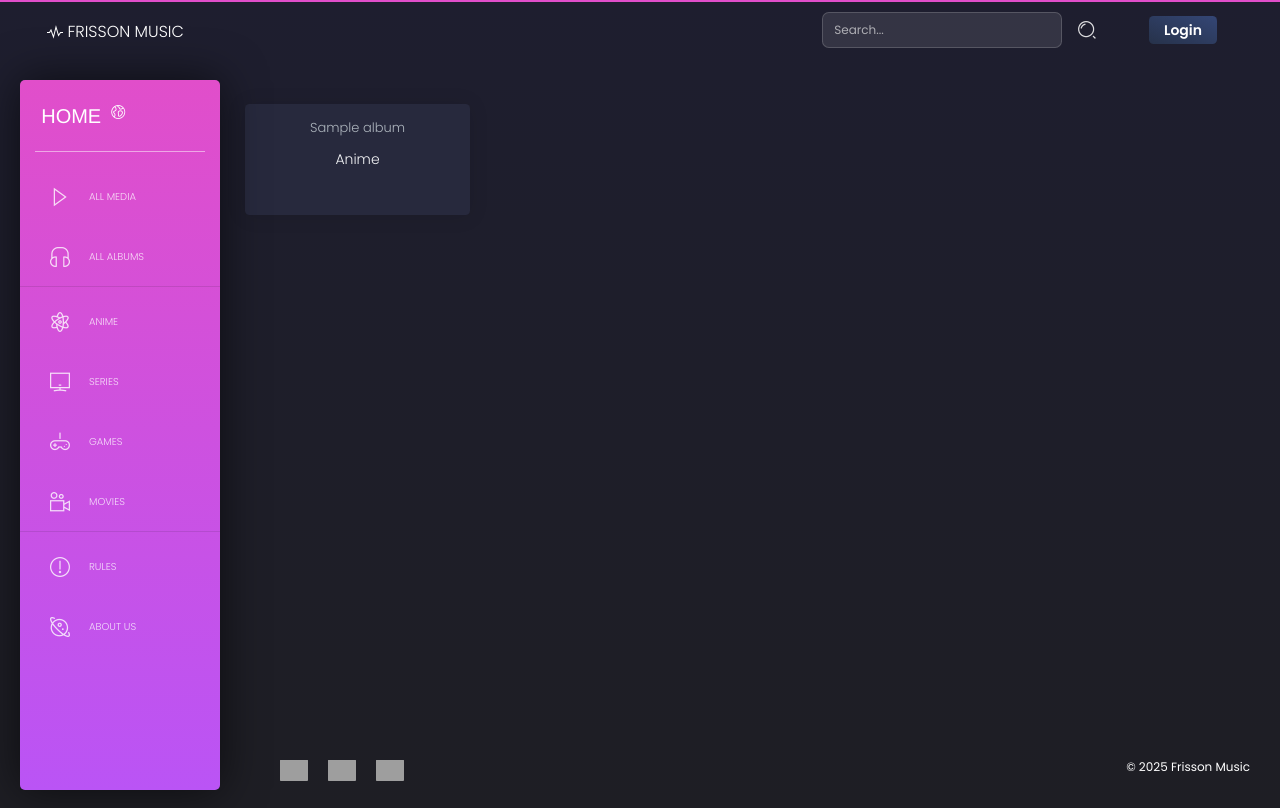
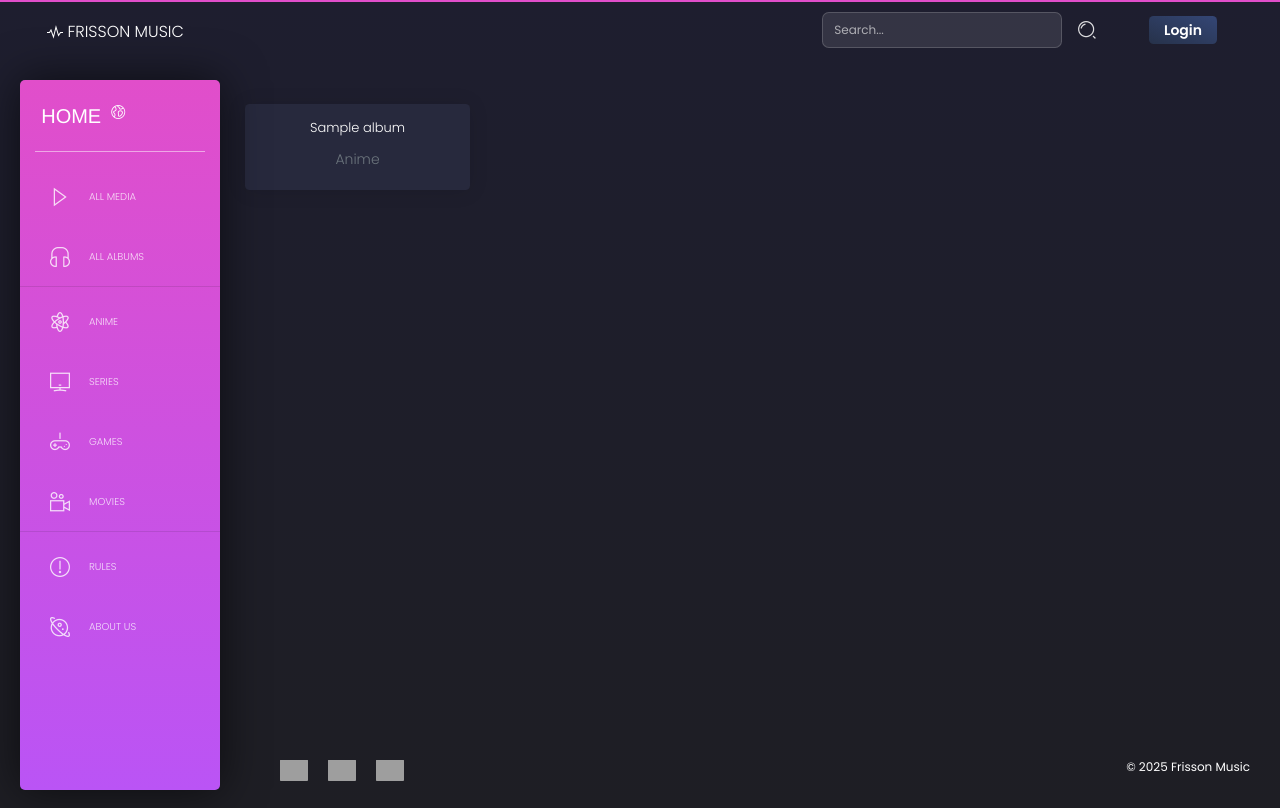
Before and after one commit to Iventyk/frisson-music, a Django app: page /media/ in a window 1280 px wide. Run offline with Django 5.2, Linux system fonts and the light colour scheme; tables that the repository leaves empty hold one stand-in row (values such as "Sample post"); some libraries are stand-ins or nearby versions; grey boxes are pictures that could not be loaded.

Commit message:
made Media List Page more compact

```diff
--- a/templates/frisson_music/media_list.html
+++ b/templates/frisson_music/media_list.html
@@ -1,15 +1,25 @@
 {% extends "base.html" %}
 
 {% block content %}
-  <div class="container mt-4">
+  <div class="container-fluid mt-4">
     <div class="row">
       {% for media in media_list %}
-        <div class="col-md-3 mb-4">
-          <div class="card h-100">
-            <a href="{% url 'media-detail' media_title=media.media_title %}" class="text-decoration-none">
-              <div class="card-body d-flex flex-column justify-content-center align-items-center">
-                <h5 class="card-title text-light text-center">{{ media.media_title }}</h5>
-                <p class="card-text text-secondary text-center">{{ media.media_type|title }}</p>
+        <div class="col-md-3 mb-0 d-flex">
+          <div class="card media-card w-100">
+            <a
+                href="{% url "media-detail" media_title=media.media_title %}"
+                class="text-decoration-none text-light h-100"
+            >
+              <div class="card-body d-flex flex-column justify-content-center align-items-center text-center">
+
+                <h5 class="card-title media-title">
+                  {{ media.media_title }}
+                </h5>
+
+                <p class="media-type text-muted">
+                  {{ media.media_type|title }}
+                </p>
+
               </div>
             </a>
           </div>
```
